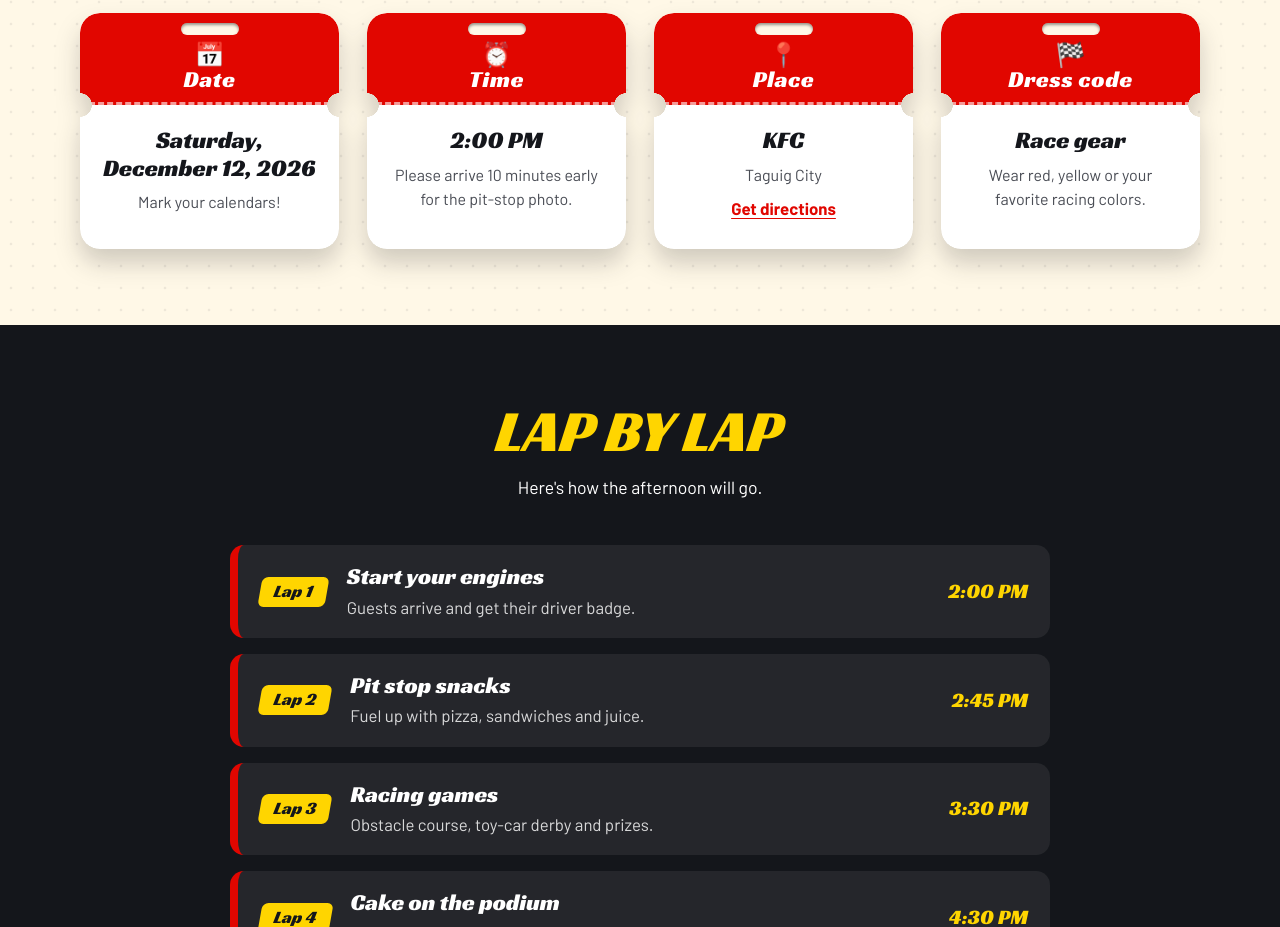
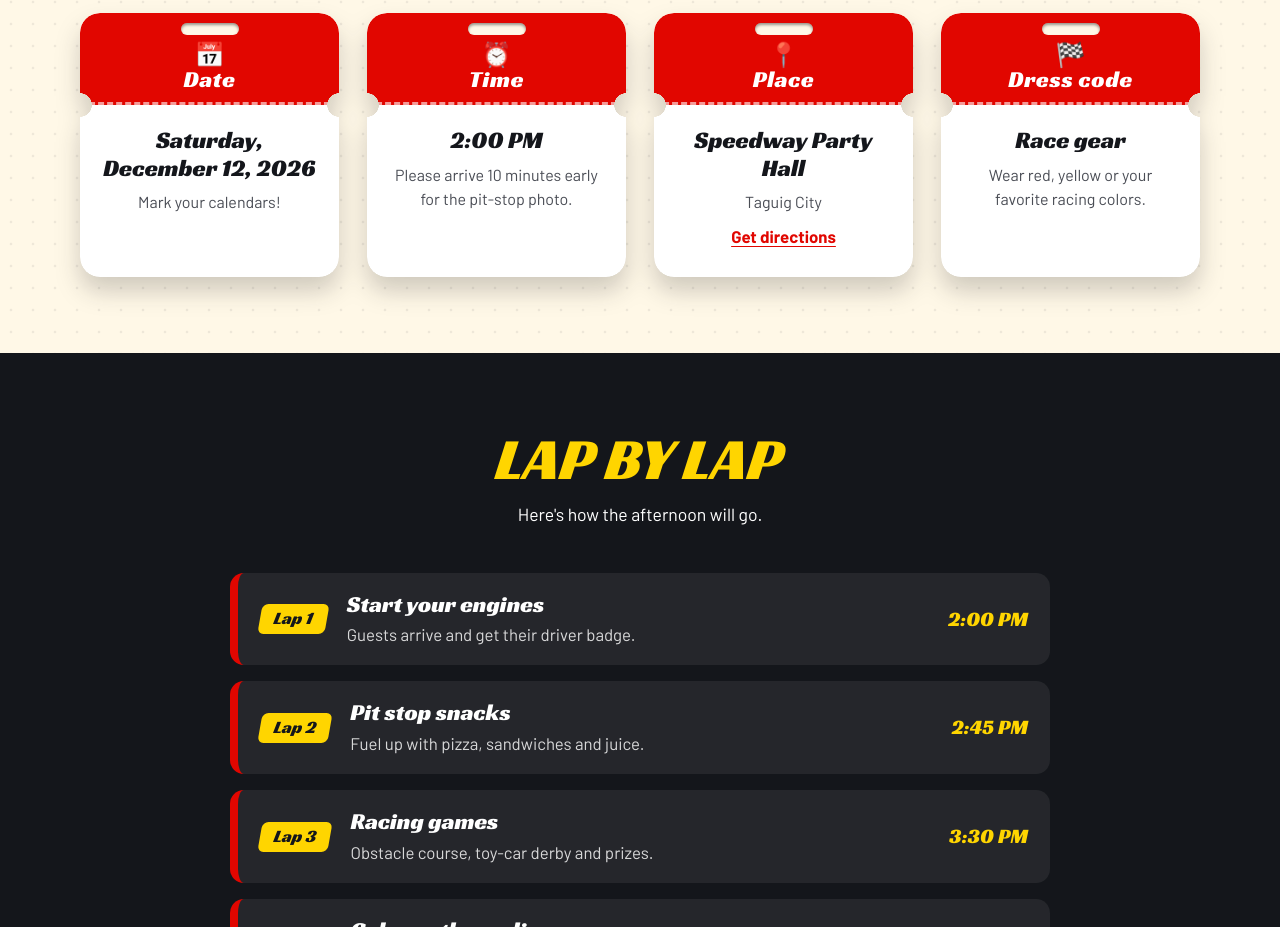
Before and after one commit to r28policher/dedoybirthdayrace, a plain HTML site: page index.html in a window 1280 px wide. Shown: the part 1380-2307 px from the top of the page. Drawn offline with Linux system fonts and the light colour scheme.

Commit message:
Add files via upload

```diff
--- a/index.html
+++ b/index.html
@@ -716,7 +716,7 @@ body.editing .add{display:flex!important}
           <button class="rm edit-only" data-remove=".pass" aria-label="Remove this card">×</button>
           <div class="pass-head"><span class="emoji" data-edit="line">📍</span><h3 data-edit="line">Place</h3></div>
           <div class="pass-body">
-            <p class="big" data-edit="line">KFC</p>
+            <p class="big" data-edit="line">Speedway Party Hall</p>
             <p class="note" data-edit="text">Taguig City</p>
             <a class="link" data-map-link="" href="https://maps.app.goo.gl/9jVdCc128UBZMp6o6" data-edit="line" target="_blank" rel="noopener">Get directions</a>
           </div>
```
